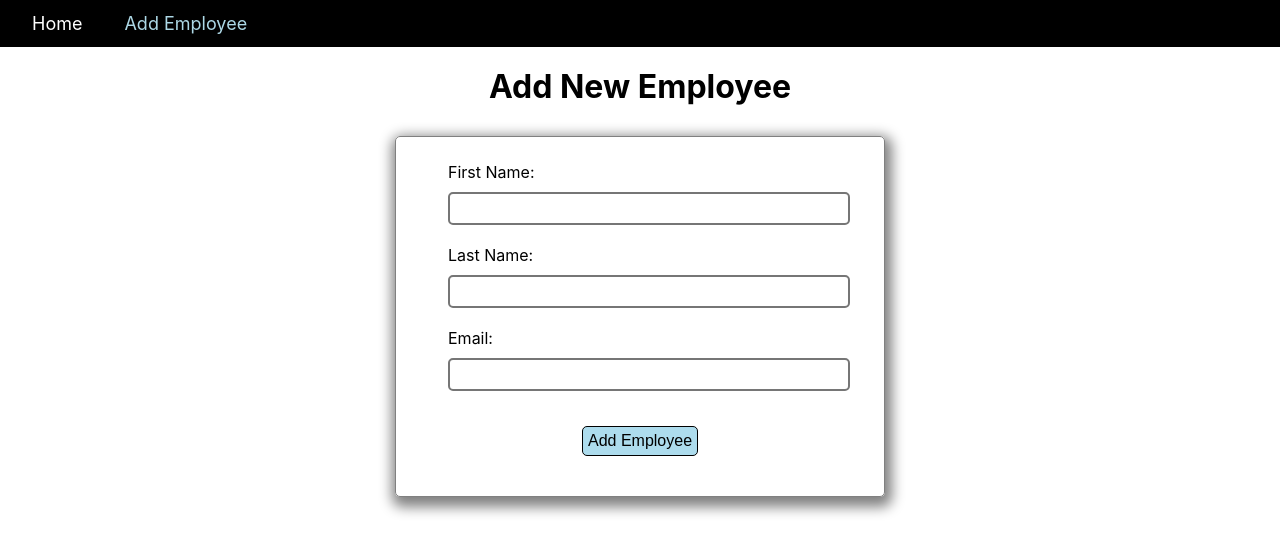
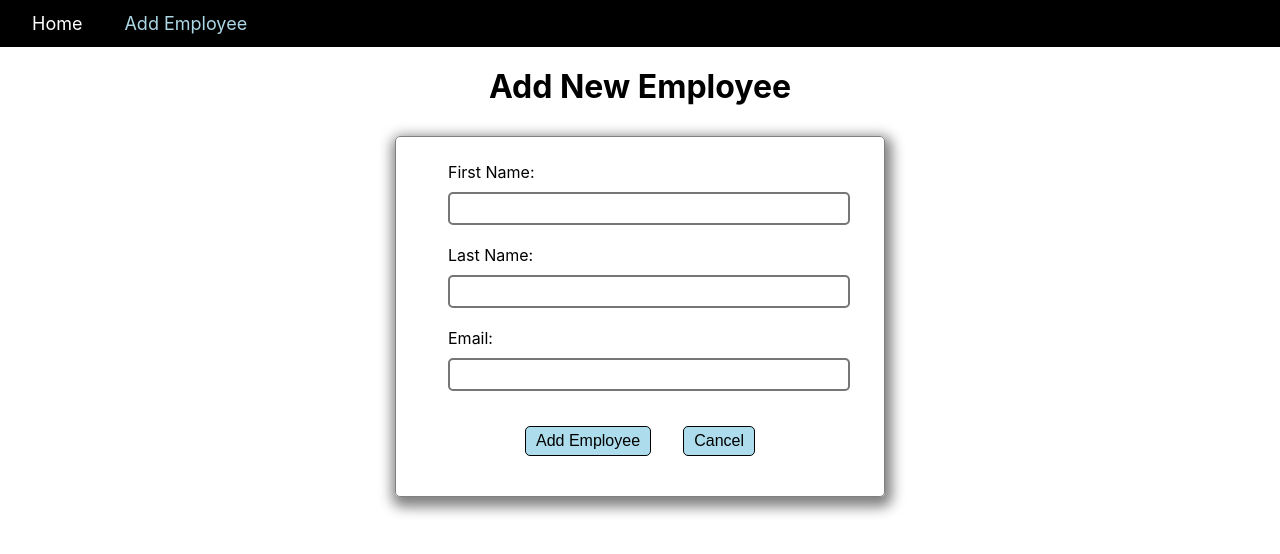
Before and after one commit to KamalByanjankar/CRUDapplication, a React (Create React App) app in the folder crudapplication-frontend/: page /addEmployee/_add in a window 1280 px wide. Shown: the top 554 px of the page. Built offline with nearby package versions, Linux system fonts and the light colour scheme.

Commit message:
header and button changed according to add or update

```diff
--- a/crudapplication-frontend/src/components/AddEmployee/AddEmployee.css
+++ b/crudapplication-frontend/src/components/AddEmployee/AddEmployee.css
@@ -34,7 +34,7 @@ input:focus{
 }
 
 button{
-    padding: 5px;
+    padding: 5px 10px;
     border-radius: 5px;
     border: 1px solid black;
     background-color: #addced;
@@ -47,3 +47,9 @@ button:hover{
     cursor: pointer;
     background-color: #8db4c2;
 }
+
+.addEmployee__button{
+    display: flex;
+    justify-content: space-between;
+    width: 230px;
+}
--- a/crudapplication-frontend/src/components/AddEmployee/AddEmployee.jsx
+++ b/crudapplication-frontend/src/components/AddEmployee/AddEmployee.jsx
@@ -19,6 +19,7 @@ function AddEmployee() {
       return
     }
     else{
+      //get data from database of certain id
       const getDataFromServerUsingId = async () => {
         let response = await axios.get(`http://localhost:8080/api/v1/employees/${id}`)
         let employee = response.data
@@ -35,33 +36,33 @@ function AddEmployee() {
     e.preventDefault();
 
     if(id !== '_add'){
+      //update data and save in database
       response = await axios.put(`http://localhost:8080/api/v1/employees/${id}`,
       {
         "firstName":firstName,
         "lastName": lastName,
         "emailId": emailId
       })
-      if(response){
-        navigate("/")
-      }
     }
 
     else{
+      //post new data in database
       response = await axios.post("http://localhost:8080/api/v1/employees",
       {
         "firstName": firstName,
         "lastName": lastName,
         "emailId": emailId
       })
-      if(response){
-        navigate("/")
-      }
+    }
+
+    if(response){
+      navigate("/")
     }
   }
 
   return (
     <div className="addEmployee">
-        <h1>Add New Employee</h1>
+        <h1>{ id === '_add' ? 'Add New Employee' : 'Update Employee'}</h1>
         <form onSubmit={addEmployee}>
           <label>First Name:
             <input type="text" name="firstName" value={firstName} onChange={(e) => setFirstName(e.target.value)} required/>
@@ -72,7 +73,14 @@ function AddEmployee() {
           <label>Email:
             <input type="email" name="email" value={emailId} onChange={(e) => setEmailId(e.target.value)} required/>
           </label>
-          <button type="submit">Add Employee</button>
+          <div className="addEmployee__button">
+            <button type="submit">
+              {
+                id === '_add' ? 'Add Employee' : 'Update Employee'
+              }
+            </button>
+            <button type="submit" onClick={()=>navigate("/")}>Cancel</button>
+          </div>
         </form>
     </div>
   )
```
